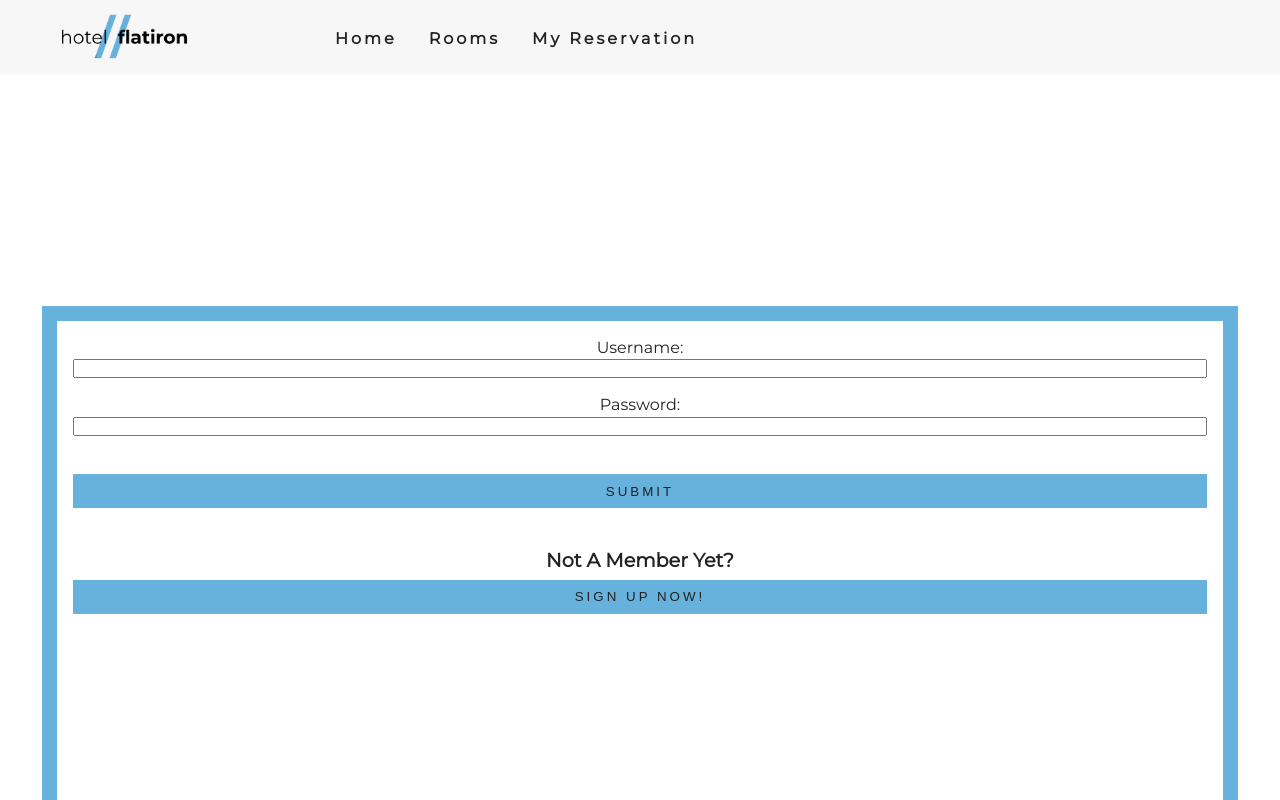
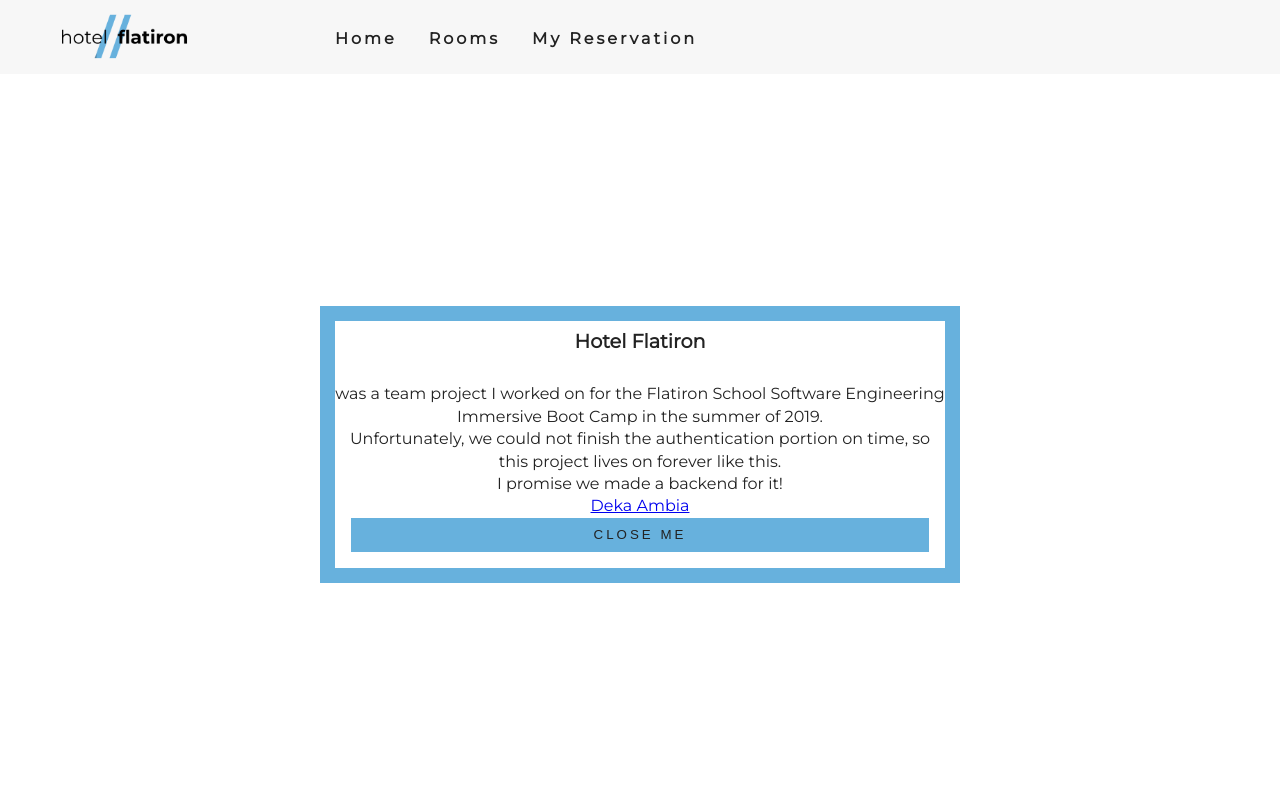
Before and after one commit to dekadekadeka/hotel-flatiron-frontend, a React (Create React App) app: page /login in a window 1280 px wide. Both pictures are taken after a click on the button "SIGN UP NOW!". Shown: the top 800 px of the page. Built offline with nearby package versions, Linux system fonts and the light colour scheme; no server answers.

Commit message:
upgrade all packages and add explanation page

```diff
--- a/src/App.css
+++ b/src/App.css
@@ -558,8 +558,9 @@
   border-style: solid;
   border-width: 15px;
   border-color: var(--primaryColor);
-  max-width: max-content;
+  width: max-content;
   margin: 30vh auto;
+  max-width: 50%;
 }
 
 .blue-box h4 {
--- a/src/components/Authenticate.js
+++ b/src/components/Authenticate.js
@@ -1,7 +1,6 @@
 import React, { Component } from "react";
-import { Redirect } from "react-router-dom";
-import CreateAccount from "./CreateAccount";
-import Rooms from "../pages/Rooms";
+// import { Redirect } from "react-router-dom";
+// import CreateAccount from "./CreateAccount";
 
 export default class Authenticate extends Component {
   constructor() {
@@ -15,7 +14,6 @@
   }
 
   changeHandler = e => {
-    console.log(e.target.value);
     const name = e.target.name;
     const value = e.target.value;
 
@@ -24,42 +22,59 @@
     });
   };
 
-  login = e => {
-    e.preventDefault();
+  // login = e => {
+  //   e.preventDefault();
 
-    fetch("http://localhost:3000/login", {
-      method: "POST",
-      headers: {
-        Accept: "application/json",
-        "Content-Type": "application/json"
-      },
-      body: JSON.stringify({
-        user: {
-          username: e.target.username.value,
-          password: e.target.password.value
-        }
-      })
-    })
-      .then(res => res.json())
-      .then(res => {
-        if (res.error || res.errors) console.log(res);
-        else {
-          localStorage.setItem("token", res.jwt);
-          this.setState({ redirect: <Redirect to="/" /> });
-        }
-      });
-  };
+  //   fetch("http://localhost:3000/login", {
+  //     method: "POST",
+  //     headers: {
+  //       Accept: "application/json",
+  //       "Content-Type": "application/json"
+  //     },
+  //     body: JSON.stringify({
+  //       user: {
+  //         username: e.target.username.value,
+  //         password: e.target.password.value
+  //       }
+  //     })
+  //   })
+  //     .then(res => res.json())
+  //     .then(res => {
+  //       if (res.error || res.errors) console.log(res);
+  //       else {
+  //         localStorage.setItem("token", res.jwt);
+  //         this.setState({ redirect: <Redirect to="/" /> });
+  //       }
+  //     });
+  // };
 
   handleOpen = () => {
-    console.log("handle open");
     this.setState({ isOpen: !this.state.isOpen });
   };
 
   render() {
+    if (this.state.isOpen) {
+      return (
+        <div className="blue-box">
+          <h4>{'Hotel Flatiron'}</h4>
+          <br />
+          {'was a team project I worked on for the Flatiron School Software Engineering Immersive Boot Camp in the summer of 2019.'}
+          <br />
+          {'Unfortunately, we could not finish the authentication portion on time, so this project lives on forever like this.'}
+          <br />
+          {'I promise we made a backend for it!'}
+          <br />
+          <a href="https://www.deka.ooo" target="blank">{'Deka Ambia'}</a>
+          <button className="btn-primary" onClick={this.handleOpen}>
+            {'Close Me'}
+          </button>
+        </div>
+      )
+    }
     return (
       <div className="blue-box">
         {this.state.redirect}
-        <form className="auth-form" onSubmit={this.login}>
+        <form className="auth-form" onSubmit={this.handleOpen}>
           <label htmlFor="username">Username: </label>
           <input
             type="username"
@@ -81,7 +96,7 @@
         <button className="btn-primary" onClick={this.handleOpen}>
           Sign up now!
         </button>
-        {this.state.isOpen && <CreateAccount />}
+        {/* {this.state.isOpen && <CreateAccount />} */}
       </div>
     );
   }
--- a/src/components/CalendarForm.js
+++ b/src/components/CalendarForm.js
@@ -3,7 +3,7 @@
 import Moment from "react-moment"
 import moment from 'moment';
 import { Link } from "react-router-dom"
-import Authenticate from "./Authenticate"
+// import Authenticate from "./Authenticate"
 
 export default class CalendarForm extends Component {
     constructor(){
--- a/src/components/CreateAccount.js
+++ b/src/components/CreateAccount.js
@@ -1,5 +1,5 @@
 import React, { Component } from 'react'
-import Authenticate from "./Authenticate"
+// import Authenticate from "./Authenticate"
 import { Redirect } from 'react-router-dom'
 
 export default class CreateAccount extends Component {
--- a/src/components/Profile.js
+++ b/src/components/Profile.js
@@ -1,5 +1,5 @@
 import React, { Component } from "react";
-import Authenticate from "./Authenticate";
+// import Authenticate from "./Authenticate";
 
 export default class Profile extends Component {
   state = {user: []}
--- a/src/pages/MyReservation.js
+++ b/src/pages/MyReservation.js
@@ -1,5 +1,5 @@
-import React, { Component } from "react";
-import Authenticate from "../components/Authenticate";
+import React from "react";
+// import Authenticate from "../components/Authenticate";
 import Profile from "../components/Profile";
 
 const loggedIn = () => !!localStorage.getItem("token")
```
Also changed, not shown: package.json (+11 -11 lines), 1 other file (tests, documents, lock files or other folders).
